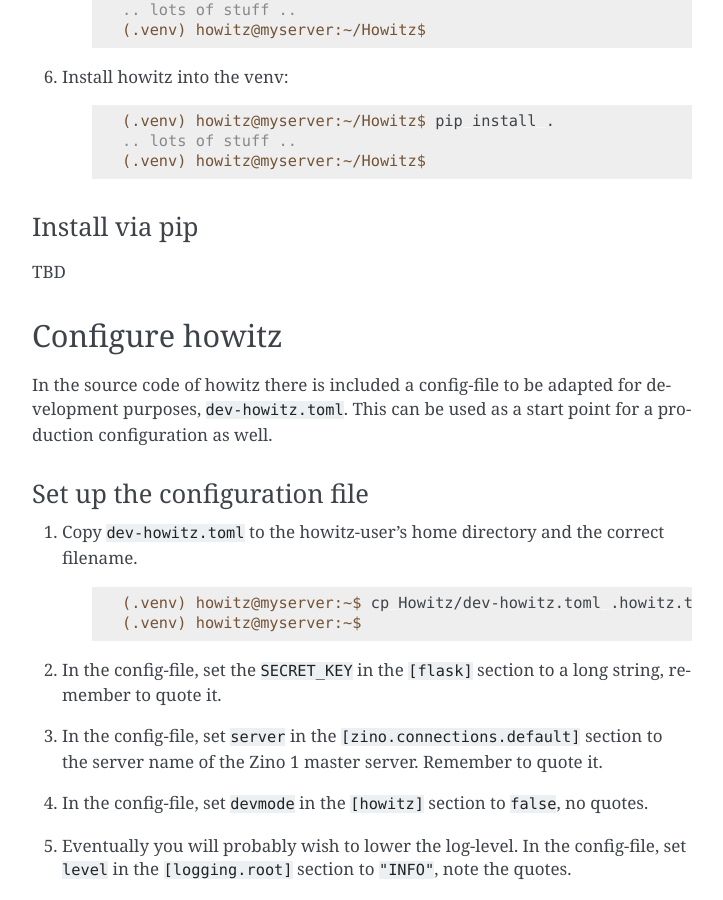
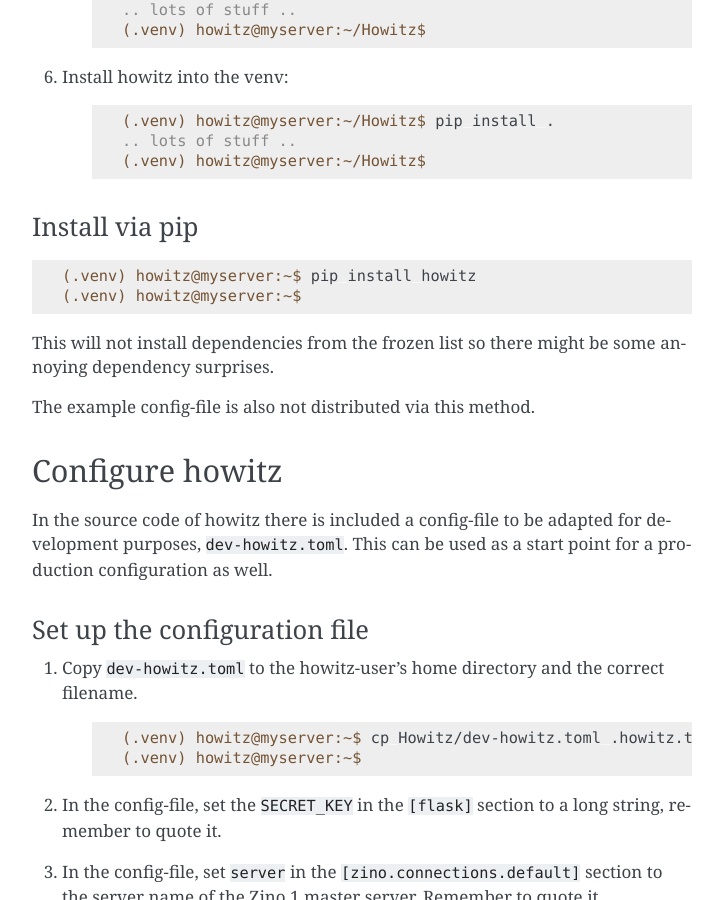
Before and after one commit to Uninett/Howitz, a Sphinx documentation site: the page built from docs/source/install-on-debian.rst, in a window 1280 px wide and 900 px high, scrolled down 2170 px. Shown: the whole window, without its empty margins (388-1111 px from the left). Built offline with Sphinx 7.4.7, drawn with Linux system fonts in a browser that asks for light colours.

Commit message:
Document how to install via pip

```diff
--- a/docs/source/install-on-debian.rst
+++ b/docs/source/install-on-debian.rst
@@ -131,7 +131,15 @@ This is the only way to install the locked dependencies.
 Install via pip
 ---------------
 
-TBD
+.. code-block:: console
+
+        (.venv) howitz@myserver:~$ pip install howitz
+        (.venv) howitz@myserver:~$
+
+This will not install dependencies from the frozen list so there might be some
+annoying dependency surprises.
+
+The example config-file is also not distributed via this method.
 
 Configure howitz
 ================
```
